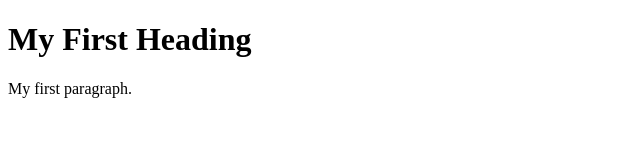
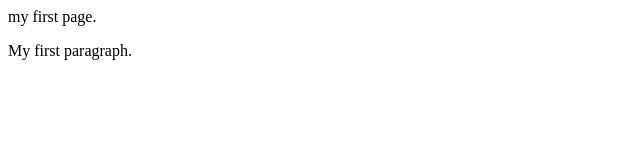
Before and after one commit to Lote321/my-first-repo, a plain HTML site: page index.html in a window 1280 px wide. Shown: the whole page, without its empty margins (0-640 px from the left). Drawn offline with Linux system fonts and the light colour scheme.

Commit message:
my first changes

```diff
--- a/index.html
+++ b/index.html
@@ -2,7 +2,7 @@
 <html>
 <body>
 
-<h1>My First Heading</h1>
+  my first page. </p>
 <p>My first paragraph.</p>
 
 </body>
```
